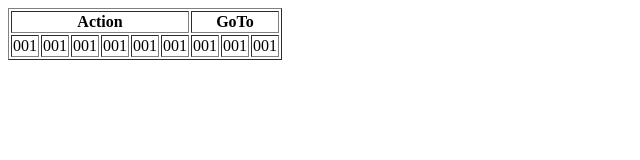
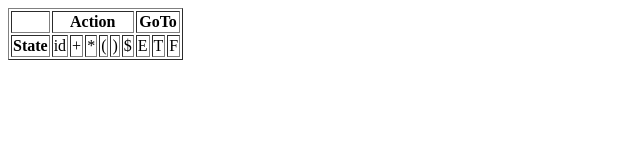
Before and after one commit to lukelego/lukelego.github.io, a website: page ShiftReduceParser/public_html/index.html in a window 1280 px wide. Shown: the whole page, without its empty margins (0-640 px from the left). Drawn offline with Linux system fonts and the light colour scheme.

Commit message:
more table testing

```diff
--- a/ShiftReduceParser/public_html/index.html
+++ b/ShiftReduceParser/public_html/index.html
@@ -19,22 +19,25 @@ and open the template in the editor.
                 </colgroup>
                 <thead>
                     <tr>
+                        <th></th>
                         <th colspan ="6"> Action </th>
                         <th colspan ="3"> GoTo </th>
                     </tr>
+                    <tr>
+                        <th>State</th>
+                        <td>id</td>
+                        <td>+</td>
+                        <td>*</td>
+                        <td>(</td>
+                        <td>)</td>
+                        <td>$</td>
+                        <td>E</td>
+                        <td>T</td>
+                        <td>F</td>
+                    </tr>
                 </thead>
                 <tbody>
-                    <tr>
-                        <td>001</td>
-                        <td>001</td>
-                        <td>001</td>
-                        <td>001</td>
-                        <td>001</td>
-                        <td>001</td>
-                        <td>001</td>
-                        <td>001</td>
-                        <td>001</td>
-                    </tr>
+
                 </tbody>
             </table>
         </div>
```
